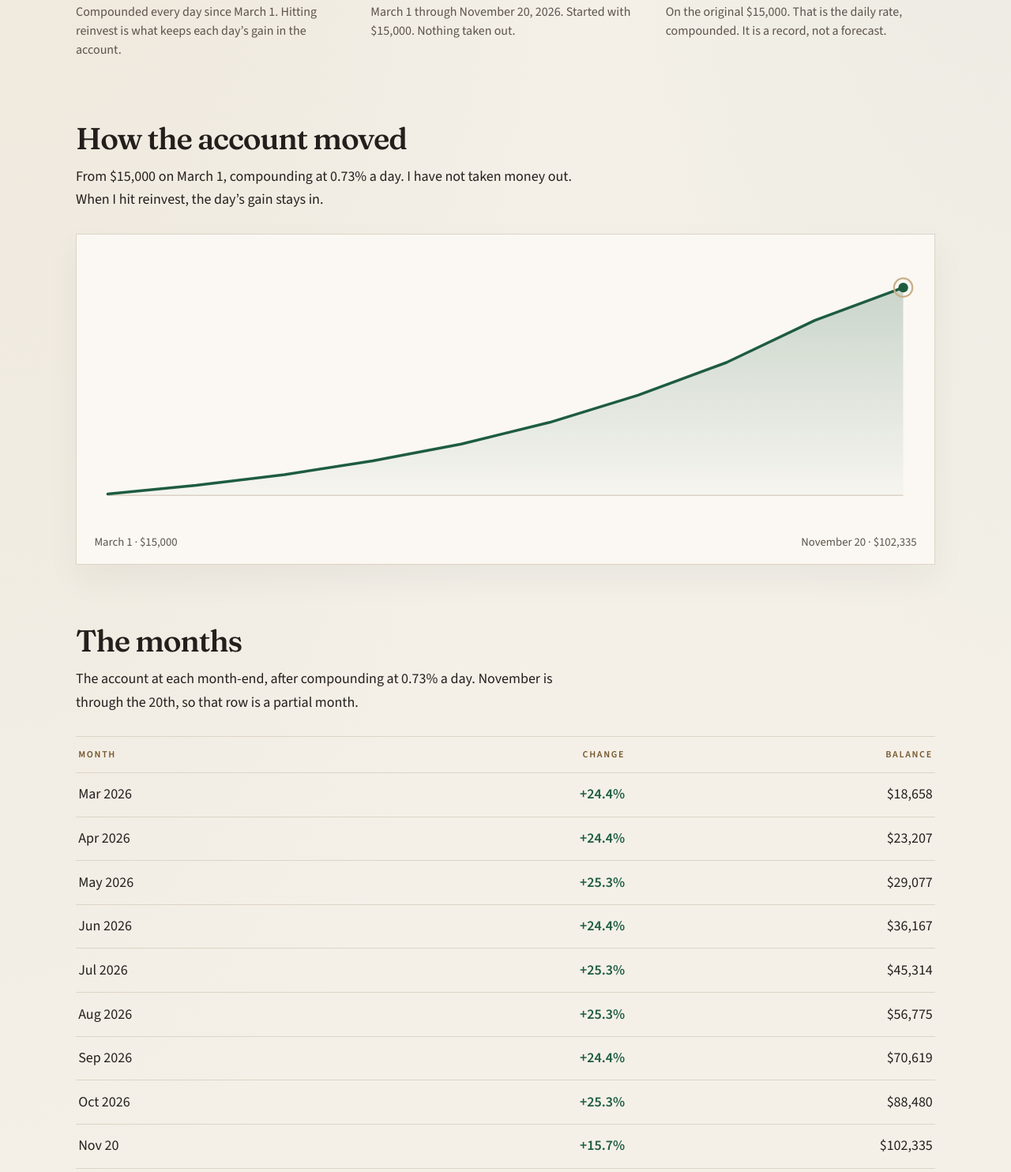
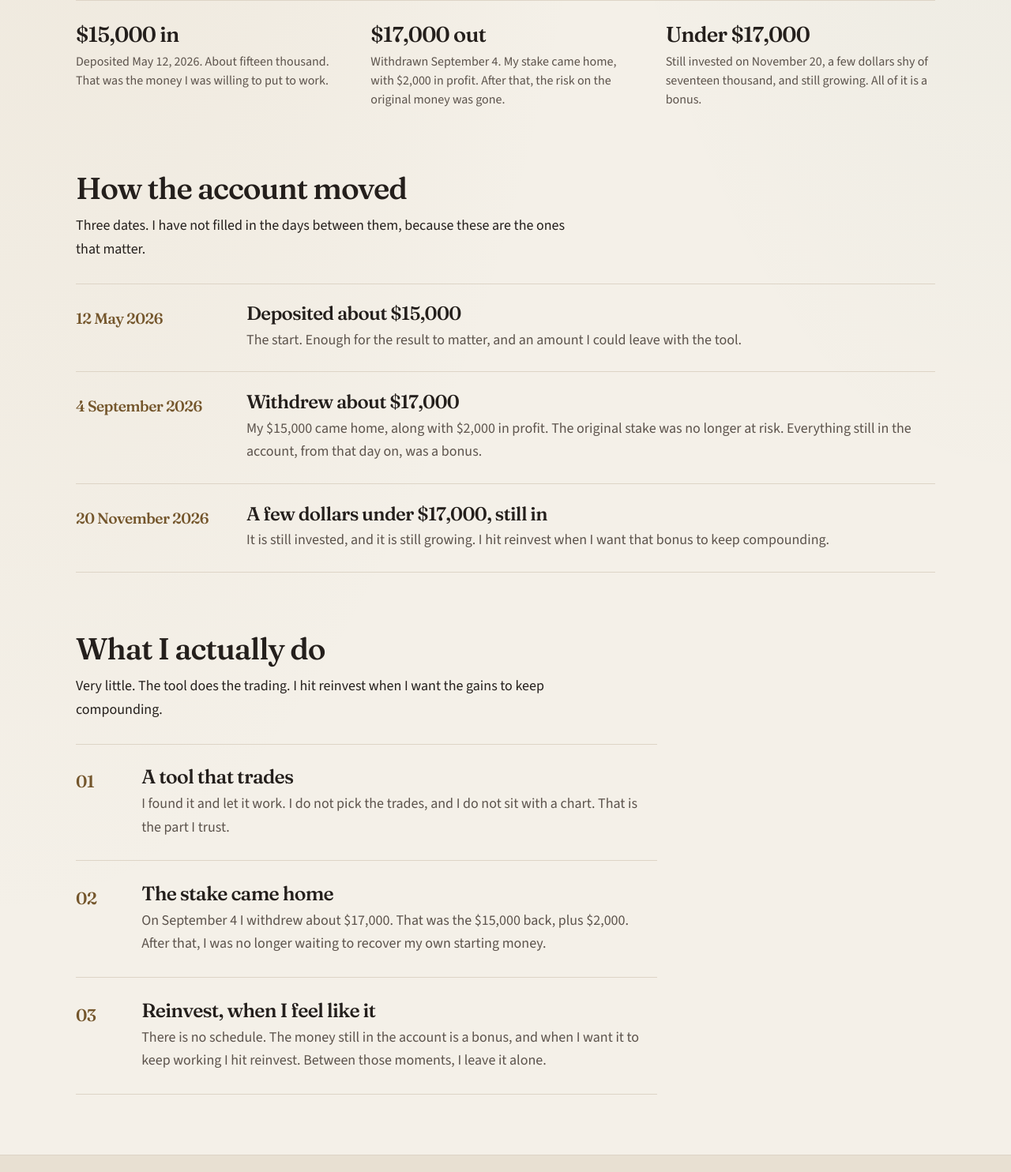
Before and after one commit to GitGabri/madram-copyx, a plain HTML site: page index.html in a window 1280 px wide. Shown: the part 818-2302 px from the top of the page at 79% size. Drawn offline with nearby package versions, Linux system fonts and the light colour scheme.

Commit message:
Revise index.html and styles.css to update copy trading details, including new descriptions, account performance metrics, and the addition of a milestones section for improved organization and readability.

```diff
--- a/index.html
+++ b/index.html
@@ -4,10 +4,10 @@
   <meta charset="UTF-8">
   <meta name="viewport" content="width=device-width, initial-scale=1.0">
   <title>Madram — a personal record of copy trading</title>
-  <meta name="description" content="I found a tool that does the trading. I started with $15,000, and I hit reinvest when I want the gains to compound.">
+  <meta name="description" content="I put in about $15,000 in May. In September I took out about $17,000. A few dollars under $17,000 is still invested, and still growing.">
   <meta name="theme-color" content="#f4f0e8">
   <meta property="og:title" content="Madram — a personal record of copy trading">
-  <meta property="og:description" content="I found a tool that does the trading. I started with $15,000, and I hit reinvest when I want the gains to compound.">
+  <meta property="og:description" content="I put in about $15,000 in May. In September I took out about $17,000. A few dollars under $17,000 is still invested, and still growing.">
   <meta property="og:type" content="website">
   <meta property="og:url" content="https://gitgabri.github.io/madram-copyx/">
   <meta name="twitter:card" content="summary">
@@ -25,7 +25,7 @@
       <a class="wordmark" href="#top">Madram</a>
       <nav class="nav" aria-label="On this page">
         <a href="#record">The record</a>
-        <a href="#months">The months</a>
+        <a href="#dates">The dates</a>
         <a href="#approach">How I use it</a>
       </nav>
       <p class="as-of">November 2026</p>
@@ -38,12 +38,12 @@
         <div class="hero-copy">
           <p class="kicker">A personal record</p>
           <h1>I found a tool that does the work.</h1>
-          <p class="deck">I started with $15,000. When I feel like it, I hit reinvest, and the gains compound.</p>
+          <p class="deck">I put in about $15,000. I have already taken my stake back, with a profit. What is left is still growing.</p>
         </div>
         <figure class="result">
-          <figcaption>Gained since March 2026</figcaption>
-          <p class="result-value">$87,335</p>
-          <p class="result-detail">$15,000 became <strong>$102,335</strong></p>
+          <figcaption>Still invested, November 20</figcaption>
+          <p class="result-value">$17,000</p>
+          <p class="result-detail">A few dollars under, and <strong>still growing</strong></p>
         </figure>
       </div>
     </section>
@@ -51,110 +51,53 @@
     <div class="wrap" id="content">
       <section class="essay" aria-labelledby="opening-heading">
         <h2 id="opening-heading" class="visually-hidden">Opening</h2>
-        <p class="lede">On March 1, 2026 I put $15,000 into a copy-trading tool I had taken the time to understand. It places the trades. I do not. The account compounds at 0.73% a day. On November 20 it stood at $102,335. The gain is $87,335.</p>
-        <p>The only thing I do along the way is hit reinvest when I feel like it. That folds the day’s gain back in, so the 0.73% compounds instead of sitting still. There is no schedule for it, and there is no chart I have to master. The tool does the work.</p>
+        <p class="lede">On May 12, 2026 I deposited about $15,000 into a copy-trading tool I had taken the time to understand. It places the trades. I do not. On September 4 I withdrew about $17,000. That was my $15,000 back, plus $2,000 in profit. The money I had at risk came home.</p>
+        <p>What stayed in the account was no longer money I needed to recover. As of November 20, a few dollars under $17,000 is still invested, and it is still growing. All of that is a bonus. When I feel like it, I hit reinvest, so those gains compound. There is no chart I have to master. The tool does the work.</p>
       </section>
 
       <dl class="facts" aria-label="Summary">
         <div>
-          <dt>0.73% a day</dt>
-          <dd>Compounded every day since March 1. Hitting reinvest is what keeps each day’s gain in the account.</dd>
+          <dt>$15,000 in</dt>
+          <dd>Deposited May 12, 2026. About fifteen thousand. That was the money I was willing to put to work.</dd>
         </div>
         <div>
-          <dt>264 days</dt>
-          <dd>March 1 through November 20, 2026. Started with $15,000. Nothing taken out.</dd>
+          <dt>$17,000 out</dt>
+          <dd>Withdrawn September 4. My stake came home, with $2,000 in profit. After that, the risk on the original money was gone.</dd>
         </div>
         <div>
-          <dt>+582%</dt>
-          <dd>On the original $15,000. That is the daily rate, compounded. It is a record, not a forecast.</dd>
+          <dt>Under $17,000</dt>
+          <dd>Still invested on November 20, a few dollars shy of seventeen thousand, and still growing. All of it is a bonus.</dd>
         </div>
       </dl>
 
       <section class="record" id="record" aria-labelledby="record-heading">
         <div class="section-head">
           <h2 id="record-heading">How the account moved</h2>
-          <p>From $15,000 on March 1, compounding at 0.73% a day. I have not taken money out. When I hit reinvest, the day’s gain stays in.</p>
+          <p>Three dates. I have not filled in the days between them, because these are the ones that matter.</p>
         </div>
-        <figure class="chart-card">
-          <svg class="chart" viewBox="0 0 720 240" width="100%" role="img" aria-labelledby="chart-title chart-desc">
-            <title id="chart-title">Account value from March 1 to November 20, 2026</title>
-            <desc id="chart-desc">The account starts at $15,000 on March 1, 2026 and, compounding at 0.73% a day, finishes at $102,335 on November 20.</desc>
-            <defs>
-              <linearGradient id="gain-fill" x1="0" y1="0" x2="0" y2="1">
-                <stop offset="0%" stop-color="#1e5c40" stop-opacity="0.22"/>
-                <stop offset="100%" stop-color="#1e5c40" stop-opacity="0.02"/>
-              </linearGradient>
-            </defs>
-            <line class="chart-base" x1="16" y1="212" x2="704" y2="212"/>
-            <path class="chart-area" fill="url(#gain-fill)" d="M 16 210.8 L 92.4 203.3 L 168.9 194 L 245.3 182 L 321.8 167.5 L 398.2 148.8 L 474.7 125.3 L 551.1 97 L 627.6 60.5 L 704 32.2 L 704 212 L 16 212 Z"/>
-            <path class="chart-line" fill="none" d="M 16 210.8 L 92.4 203.3 L 168.9 194 L 245.3 182 L 321.8 167.5 L 398.2 148.8 L 474.7 125.3 L 551.1 97 L 627.6 60.5 L 704 32.2"/>
-            <circle class="chart-end-ring" cx="704" cy="32.2" r="8"/>
-            <circle class="chart-end" cx="704" cy="32.2" r="4.2"/>
-          </svg>
-          <figcaption class="chart-scale">
-            <span>March 1 · $15,000</span>
-            <span>November 20 · $102,335</span>
-          </figcaption>
-        </figure>
-      </section>
-
-      <section class="months" id="months" aria-labelledby="months-heading">
-        <div class="section-head">
-          <h2 id="months-heading">The months</h2>
-          <p>The account at each month-end, after compounding at 0.73% a day. November is through the 20th, so that row is a partial month.</p>
-        </div>
-        <div class="ledger" role="table" aria-label="Monthly balances, March 1 to November 20, 2026">
-          <div class="ledger-row ledger-head" role="row">
-            <span role="columnheader">Month</span>
-            <span role="columnheader">Change</span>
-            <span role="columnheader">Balance</span>
-          </div>
-          <div class="ledger-row" role="row">
-            <span role="cell">Mar 2026</span>
-            <span role="cell" class="up">+24.4%</span>
-            <span role="cell">$18,658</span>
-          </div>
-          <div class="ledger-row" role="row">
-            <span role="cell">Apr 2026</span>
-            <span role="cell" class="up">+24.4%</span>
-            <span role="cell">$23,207</span>
-          </div>
-          <div class="ledger-row" role="row">
-            <span role="cell">May 2026</span>
-            <span role="cell" class="up">+25.3%</span>
-            <span role="cell">$29,077</span>
-          </div>
-          <div class="ledger-row" role="row">
-            <span role="cell">Jun 2026</span>
-            <span role="cell" class="up">+24.4%</span>
-            <span role="cell">$36,167</span>
-          </div>
-          <div class="ledger-row" role="row">
-            <span role="cell">Jul 2026</span>
-            <span role="cell" class="up">+25.3%</span>
-            <span role="cell">$45,314</span>
-          </div>
-          <div class="ledger-row" role="row">
-            <span role="cell">Aug 2026</span>
-            <span role="cell" class="up">+25.3%</span>
-            <span role="cell">$56,775</span>
-          </div>
-          <div class="ledger-row" role="row">
-            <span role="cell">Sep 2026</span>
-            <span role="cell" class="up">+24.4%</span>
-            <span role="cell">$70,619</span>
-          </div>
-          <div class="ledger-row" role="row">
-            <span role="cell">Oct 2026</span>
-            <span role="cell" class="up">+25.3%</span>
-            <span role="cell">$88,480</span>
-          </div>
-          <div class="ledger-row" role="row">
-            <span role="cell">Nov 20</span>
-            <span role="cell" class="up">+15.7%</span>
-            <span role="cell">$102,335</span>
-          </div>
-        </div>
+        <ol class="milestones" id="dates">
+          <li>
+            <time datetime="2026-05-12">12 May 2026</time>
+            <div>
+              <h3>Deposited about $15,000</h3>
+              <p>The start. Enough for the result to matter, and an amount I could leave with the tool.</p>
+            </div>
+          </li>
+          <li>
+            <time datetime="2026-09-04">4 September 2026</time>
+            <div>
+              <h3>Withdrew about $17,000</h3>
+              <p>My $15,000 came home, along with $2,000 in profit. The original stake was no longer at risk. Everything still in the account, from that day on, was a bonus.</p>
+            </div>
+          </li>
+          <li>
+            <time datetime="2026-11-20">20 November 2026</time>
+            <div>
+              <h3>A few dollars under $17,000, still in</h3>
+              <p>It is still invested, and it is still growing. I hit reinvest when I want that bonus to keep compounding.</p>
+            </div>
+          </li>
+        </ol>
       </section>
 
       <section class="approach" id="approach" aria-labelledby="approach-heading">
@@ -167,21 +110,21 @@
             <span class="num">01</span>
             <div>
               <h3>A tool that trades</h3>
-              <p>I found it, saw that the account compounds at 0.73% a day, and let it work. I do not pick the trades, and I do not sit with a chart. That is the part I trust.</p>
+              <p>I found it and let it work. I do not pick the trades, and I do not sit with a chart. That is the part I trust.</p>
             </div>
           </li>
           <li>
             <span class="num">02</span>
             <div>
-              <h3>Fifteen thousand to start</h3>
-              <p>It was enough for the result to matter to me, and small enough that a losing month would not force my hand. I have not taken money out.</p>
+              <h3>The stake came home</h3>
+              <p>On September 4 I withdrew about $17,000. That was the $15,000 back, plus $2,000. After that, I was no longer waiting to recover my own starting money.</p>
             </div>
           </li>
           <li>
             <span class="num">03</span>
             <div>
               <h3>Reinvest, when I feel like it</h3>
-              <p>There is no schedule. When I want the day’s gain to keep working, I hit reinvest. That is what keeps the 0.73% compounding. Between those moments, I leave it alone.</p>
+              <p>There is no schedule. The money still in the account is a bonus, and when I want it to keep working I hit reinvest. Between those moments, I leave it alone.</p>
             </div>
           </li>
         </ol>
@@ -192,9 +135,9 @@
       <div class="wrap share-inner">
         <h2 id="share-heading">Why I am sharing it</h2>
         <p class="pull">The tool does the work. I just reinvest.</p>
-        <p>Copy trading, for me, is no longer something I study. I found a tool that follows a strategy I trust, and it does the daily work. My part is small. I started with $15,000, and when I feel like it I hit reinvest, so the gains compound instead of sitting still.</p>
-        <p>People near me asked whether this was real, and whether they could do something similar. The honest answer is the page you are reading. It has been running since March, compounding at 0.73% a day, and it is ahead by $87,335. The loud version of copy trading is not the one I have been living with. This one is a tool, a starting amount, and a button I press when I want the gain to stay in.</p>
-        <p>If you can start with money you can leave in place, the habit after that is a light one. Hit reinvest when you want the day’s gain to compound into the next one. Take your time before you fund anything. A rate like this is a record of what my account has done, and records are not promises.</p>
+        <p>Copy trading, for me, is no longer something I study. I found a tool that follows a strategy I trust, and it does the daily work. My part is small. I started with about $15,000, and when I feel like it I hit reinvest, so what is still in the account can keep compounding.</p>
+        <p>People near me asked whether this was real, and whether they could do something similar. The honest answer is the page you are reading. I have already withdrawn about $17,000, which covered my stake and left me $2,000 ahead. A few dollars under $17,000 is still invested, and still growing. That remainder is a bonus. The loud version of copy trading is not the one I have been living with.</p>
+        <p>If you can start with money you can leave in place, the habit after that is a light one. Hit reinvest when you want the gains to keep compounding. Take your time before you fund anything. This is a record of my account, and a record is not a promise.</p>
         <p class="signoff">I wrote this so I could hand someone one page, instead of telling the story differently every time.</p>
       </div>
     </section>
@@ -202,7 +145,7 @@
 
   <footer class="site-footer">
     <div class="wrap footer-inner">
-      <p class="footer-note">This is a personal record. It is not advice, and it is not an offer to manage anyone else’s money. Copy trading can lose money, including the sum you start with. A daily rate can stop, shrink, or reverse. Past performance is not a guide to what happens next. If you try something similar, read the risks of the platform you choose, and use money you do not need for anything else.</p>
+      <p class="footer-note">This is a personal record. It is not advice, and it is not an offer to manage anyone else’s money. Copy trading can lose money, including money that is still invested. Taking an original stake out does not make what remains certain. Past performance is not a guide to what happens next. If you try something similar, read the risks of the platform you choose, and use money you do not need for anything else.</p>
       <p class="footer-meta">Madram · Written November 2026</p>
     </div>
   </footer>
--- a/styles.css
+++ b/styles.css
@@ -255,6 +255,10 @@ h1 {
   scroll-margin-top: 5.5rem;
 }
 
+#dates {
+  scroll-margin-top: 5.5rem;
+}
+
 .section-head {
   max-width: var(--measure);
   margin-bottom: 1.75rem;
@@ -269,6 +273,43 @@ h1 {
 .section-head p,
 .share p {
   margin: 0 0 1rem;
+}
+
+.milestones {
+  list-style: none;
+  margin: 0;
+  padding: 0;
+}
+
+.milestones li {
+  display: grid;
+  grid-template-columns: 11.5rem 1fr;
+  gap: 0.4rem 2rem;
+  padding: 1.55rem 0;
+  border-top: 1px solid var(--line);
+}
+
+.milestones li:last-child {
+  border-bottom: 1px solid var(--line);
+}
+
+.milestones time {
+  font-family: var(--serif);
+  font-weight: 560;
+  font-size: 1.2rem;
+  letter-spacing: -0.03em;
+  color: var(--brass);
+  padding-top: 0.2rem;
+}
+
+.milestones h3 {
+  margin: 0 0 0.35rem;
+  font-size: 1.5rem;
+}
+
+.milestones p {
+  margin: 0;
+  color: var(--ink-soft);
 }
 
 .chart-card {
@@ -553,6 +594,11 @@ h1 {
     font-size: clamp(2.15rem, 8.8vw, 2.7rem);
   }
 
+  .milestones li {
+    grid-template-columns: 1fr;
+    gap: 0.25rem;
+  }
+
   .result {
     max-width: 22rem;
   }
```
